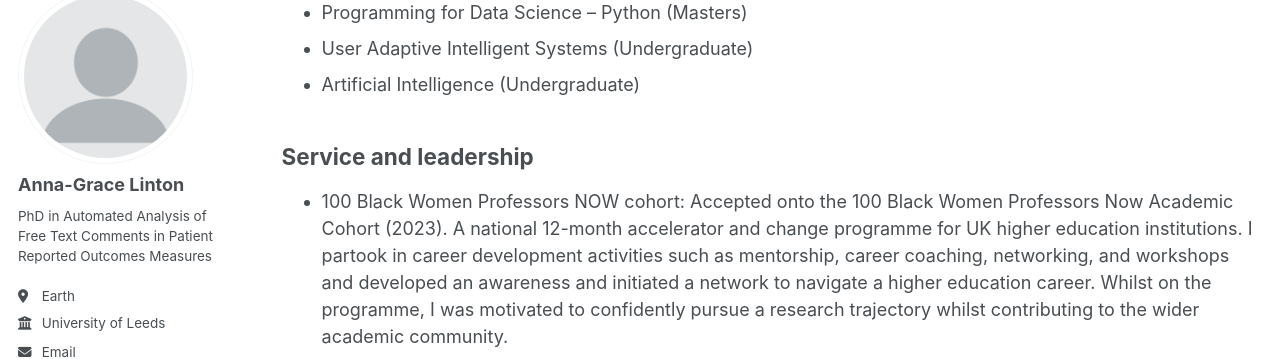
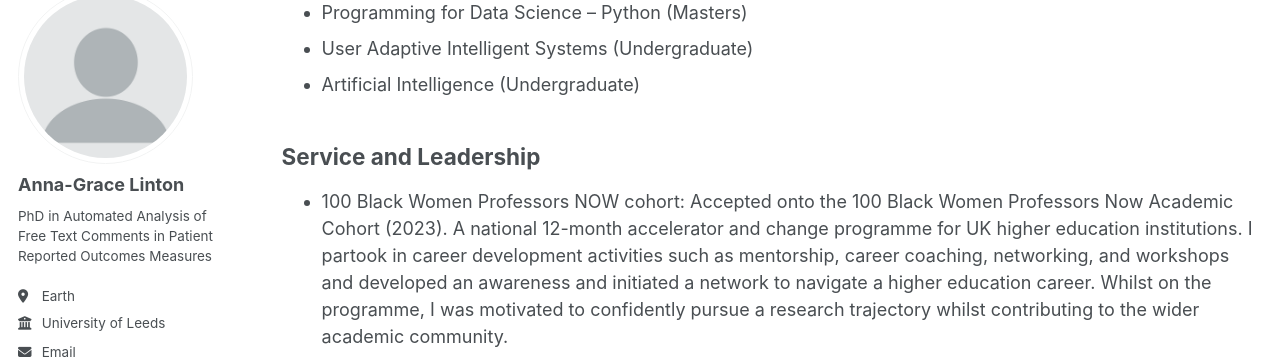
Before and after one commit to AnnaLinton/annalinton.github.io, a Jekyll site: the page built from _pages/cv.md, in a window 1280 px wide and 900 px high, scrolled down 2301 px. Shown: the part 117-476 px from the top of the window. Built offline with Jekyll 4.4.1, drawn with Linux system fonts in a browser that asks for light colours; some web fonts are replaced; some of the changed text lies outside the part shown.

Commit message:
Update cv.md

```diff
--- a/_pages/cv.md
+++ b/_pages/cv.md
@@ -13,7 +13,7 @@ redirect_from:
 * PhD in AI for Medical Diagnosis and Care, University of Leeds, 2019 -2025 (awaiting viva)
 * Integrated MSc. in Neuroscience, University of Bristol, 2014 - 2018
 
-## Work experience
+## Work Experience
 * **2022: Data Science Intern**
   * NHS England, UK
   * Develop a reusable pipeline to analyse textual survey data, centred on structural topic modelling.
@@ -67,7 +67,7 @@ Teaching assistant on the following modules, including leading tutorials and fac
 * User Adaptive Intelligent Systems (Undergraduate)
 * Artificial Intelligence (Undergraduate)
 
-## Service and leadership
+## Service and Leadership
 * 100 Black Women Professors NOW cohort:  Accepted onto the 100 Black Women Professors Now Academic Cohort (2023). A national 12-month accelerator and change programme for UK higher education institutions. I partook in career development activities such as mentorship, career coaching, networking, and workshops and developed an awareness and initiated a network to navigate a higher education career. Whilst on the programme, I was motivated to confidently pursue a research trajectory whilst contributing to the wider academic community.
 * Student Representative for CDT AI for Medical Diagnosis and Care renewal panel
 * ResCompLeedsCon committee member and organiser, University of Leeds (2022)
```
